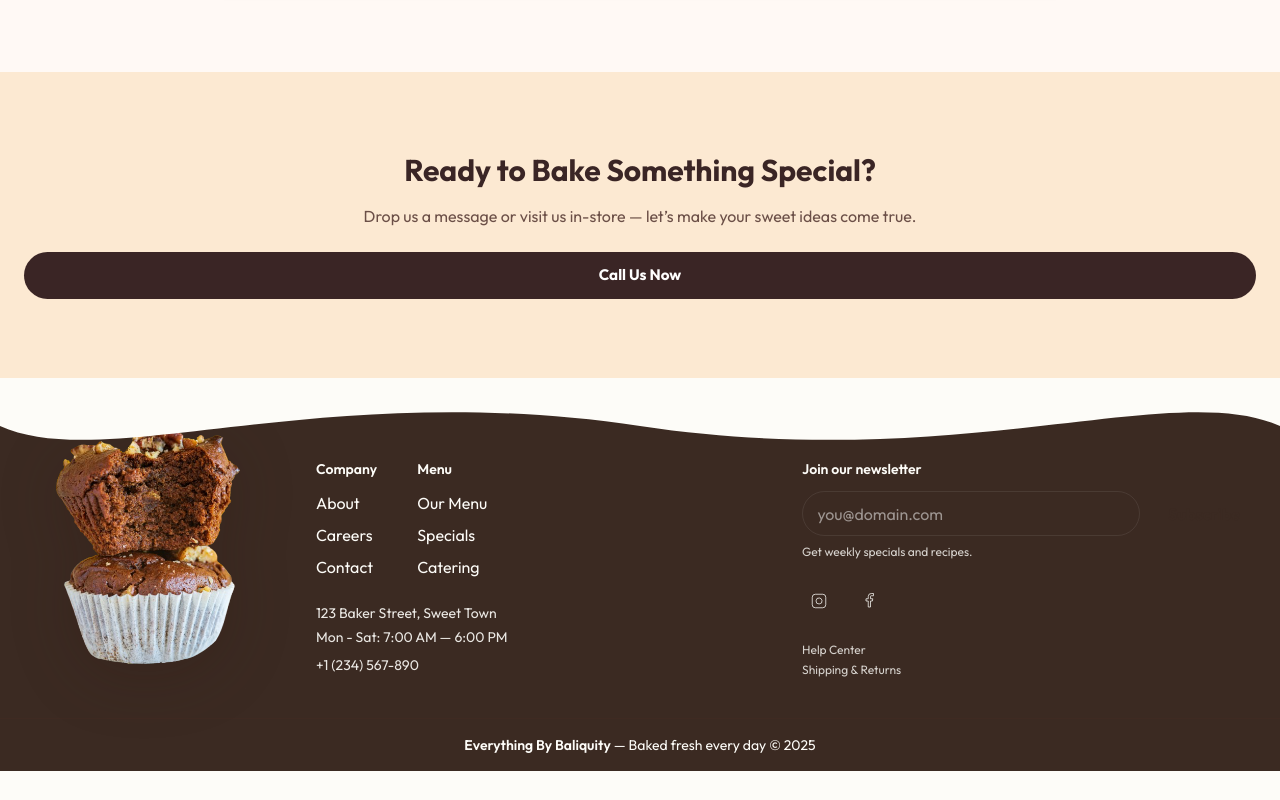
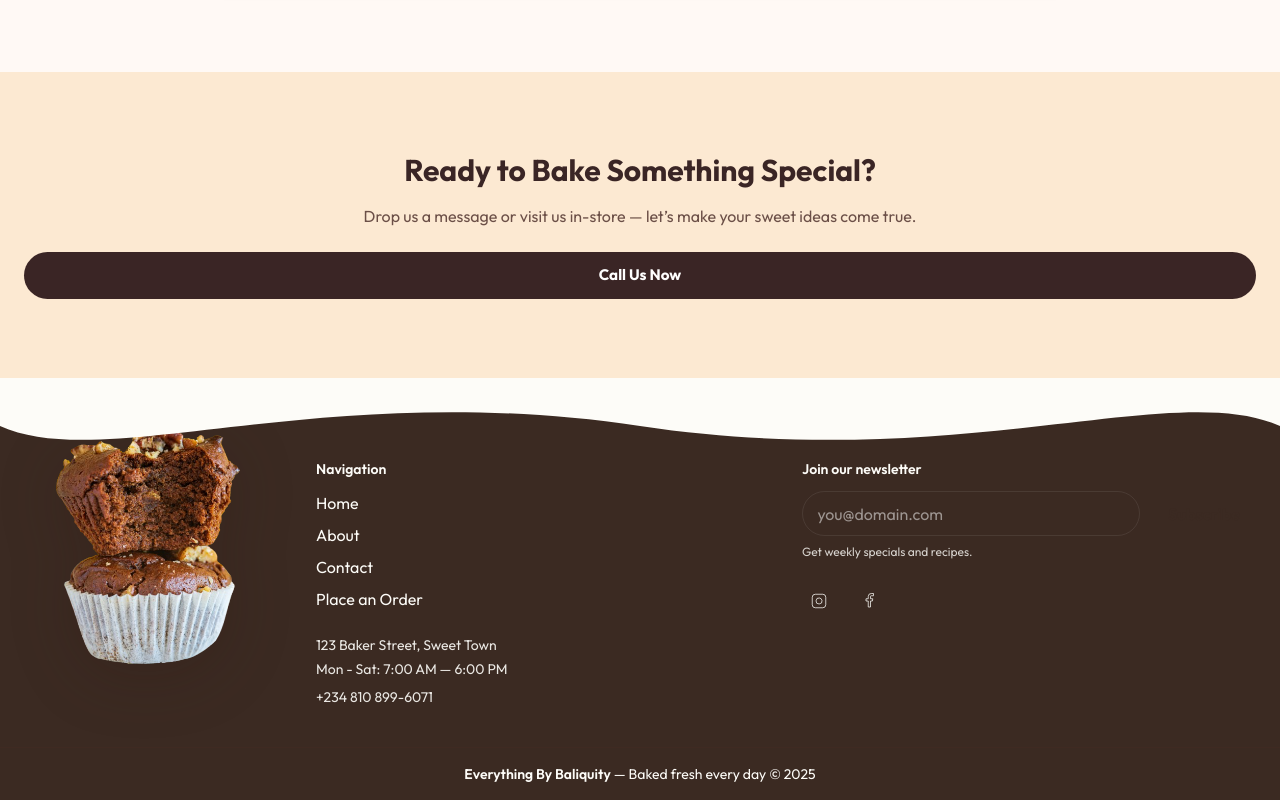
Before and after one commit to Hisaw304/everythingbybaliquity, a React (Vite) app: page /contact in a window 1280 px wide. Shown: the part 1751-2551 px from the top of the page. Before the commit the page ends 2522 px from the top, so only its background shows below. Built offline with nearby package versions, Linux system fonts and the light colour scheme.

Commit message:
updated footer

```diff
--- a/src/components/Footer.jsx
+++ b/src/components/Footer.jsx
@@ -34,12 +34,19 @@ export default function Footer() {
     }
   }
 
+  const scrollToContact = (e) => {
+    e.preventDefault();
+    document.getElementById("contact")?.scrollIntoView({
+      behavior: "smooth",
+    });
+  };
+
   return (
     <footer
       className="footer relative bg-brown-900 text-cream-50"
       role="contentinfo"
     >
-      {/* Wave placed ABOVE footer content, rotated so it faces UP and visually overlaps the top edge */}
+      {/* Wave placed ABOVE footer content */}
       <svg
         className="wave-top"
         viewBox="0 0 1440 80"
@@ -47,46 +54,43 @@ export default function Footer() {
         aria-hidden="true"
         focusable="false"
       >
-        {/* fill is cream so the wave appears as the cream area carving into the brown footer */}
         <path
           d="M0,40 C120,80 360,0 720,40 C1080,80 1320,0 1440,40 L1440 80 L0 80 Z"
           fill="var(--cream-50)"
         />
       </svg>
 
-      {/* main content container - add top padding so content sits below the wave */}
+      {/* main content */}
       <div className="max-w-7xl mx-auto px-6 pt-20 pb-10 relative overflow-visible">
         <div className="lg:flex lg:items-start lg:gap-8">
-          {/* LEFT: decorative cupcake image (absolute positioned but visible on all breakpoints) */}
+          {/* LEFT: decorative cupcake image */}
           <div className="lg:flex-none lg:w-[260px] relative">
             <img
               src="/images/cupcake.png"
-              alt="" // decorative — left blank for screen readers
+              alt=""
               aria-hidden="true"
               className="footer-decor"
               loading="lazy"
             />
           </div>
 
-          {/* RIGHT: the two-column info area (stacked on small screens) */}
+          {/* RIGHT: links + newsletter */}
           <div className="flex-1">
             <div className="grid grid-cols-1 lg:grid-cols-2 gap-8">
-              {/* LEFT of right area: links + contact */}
+              {/* LEFT: nav links + contact */}
               <div>
-                <div className="flex flex-col md:flex-row md:gap-10">
-                  <div className="mb-6 md:mb-0">
                 <h4 className="text-sm font-semibold mb-3 text-cream-50">
-                      Company
+                  Navigation
                 </h4>
                 <ul className="space-y-2">
                   <li>
-                        <a className="footer-link" href="/about">
-                          About
+                    <a className="footer-link" href="/">
+                      Home
                     </a>
                   </li>
                   <li>
-                        <a className="footer-link" href="/careers">
-                          Careers
+                    <a className="footer-link" href="/about">
+                      About
                     </a>
                   </li>
                   <li>
@@ -94,42 +98,27 @@ export default function Footer() {
                       Contact
                     </a>
                   </li>
-                    </ul>
-                  </div>
-                  <div>
-                    <h4 className="text-sm font-semibold mb-3 text-cream-50">
-                      Menu
-                    </h4>
-                    <ul className="space-y-2">
                   <li>
-                        <a className="footer-link" href="/menu">
-                          Our Menu
-                        </a>
-                      </li>
-                      <li>
-                        <a className="footer-link" href="/specials">
-                          Specials
-                        </a>
-                      </li>
-                      <li>
-                        <a className="footer-link" href="/catering">
-                          Catering
+                    <a
+                      className="footer-link"
+                      href="#contact"
+                      onClick={scrollToContact}
+                    >
+                      Place an Order
                     </a>
                   </li>
                 </ul>
-                  </div>
-                </div>
 
                 <div className="mt-6 text-sm text-cream-50 opacity-90">
                   <p className="mb-1">123 Baker Street, Sweet Town</p>
                   <p className="mb-1">Mon - Sat: 7:00 AM — 6:00 PM</p>
                   <a className="footer-link block mt-2" href="tel:+1234567890">
-                    +1 (234) 567-890
+                    +234 810 899-6071
                   </a>
                 </div>
               </div>
 
-              {/* RIGHT of right area: newsletter, socials, small links */}
+              {/* RIGHT: newsletter + socials */}
               <div>
                 <h4
                   id="newsletter-heading"
@@ -197,6 +186,7 @@ export default function Footer() {
                     target="_blank"
                     rel="noopener noreferrer"
                   >
+                    {/* Instagram Icon */}
                     <svg
                       width="18"
                       height="18"
@@ -216,6 +206,7 @@ export default function Footer() {
                     target="_blank"
                     rel="noopener noreferrer"
                   >
+                    {/* Facebook Icon */}
                     <svg
                       width="18"
                       height="18"
@@ -225,15 +216,6 @@ export default function Footer() {
                     >
                       <path d="M18 2h-3a4 4 0 00-4 4v3H8v3h3v8h3v-8h2.5l.5-3H14V6a1 1 0 011-1h3z" />
                     </svg>
-                  </a>
-                </div>
-
-                <div className="mt-6 text-xs text-brown-700 opacity-80">
-                  <a className="footer-link block" href="/help">
-                    Help Center
-                  </a>
-                  <a className="footer-link block mt-1" href="/shipping">
-                    Shipping & Returns
                   </a>
                 </div>
               </div>
```
Lines whose indentation alone changed are shown as unchanged.
